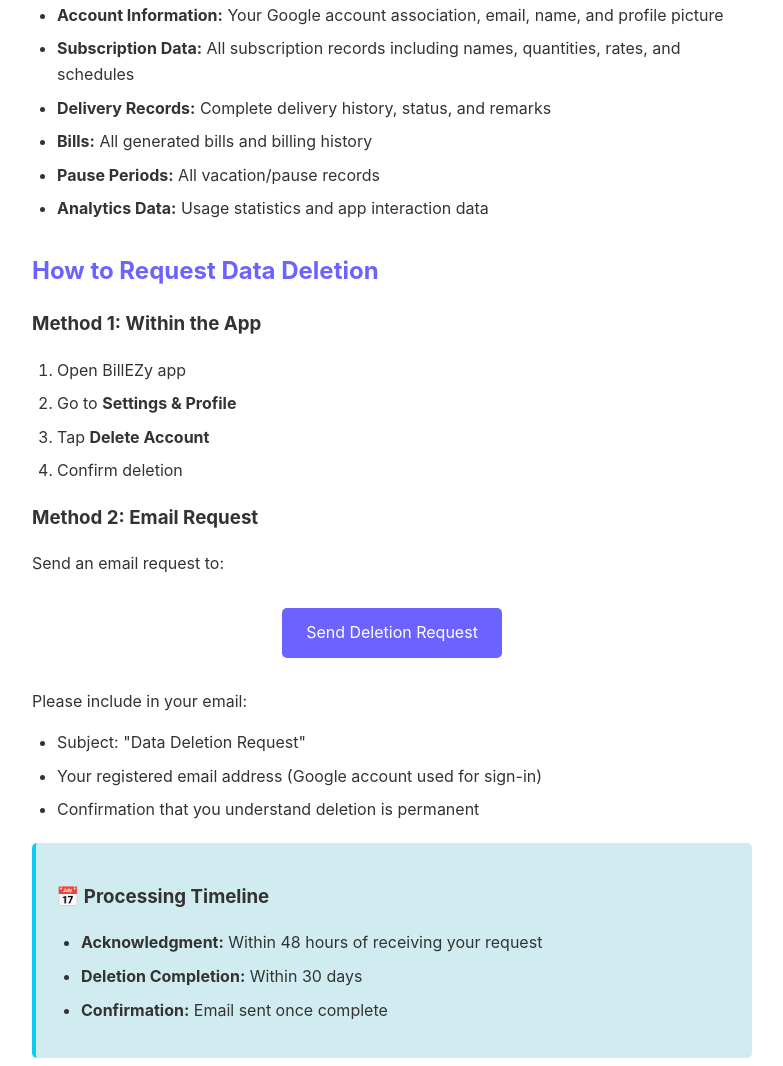
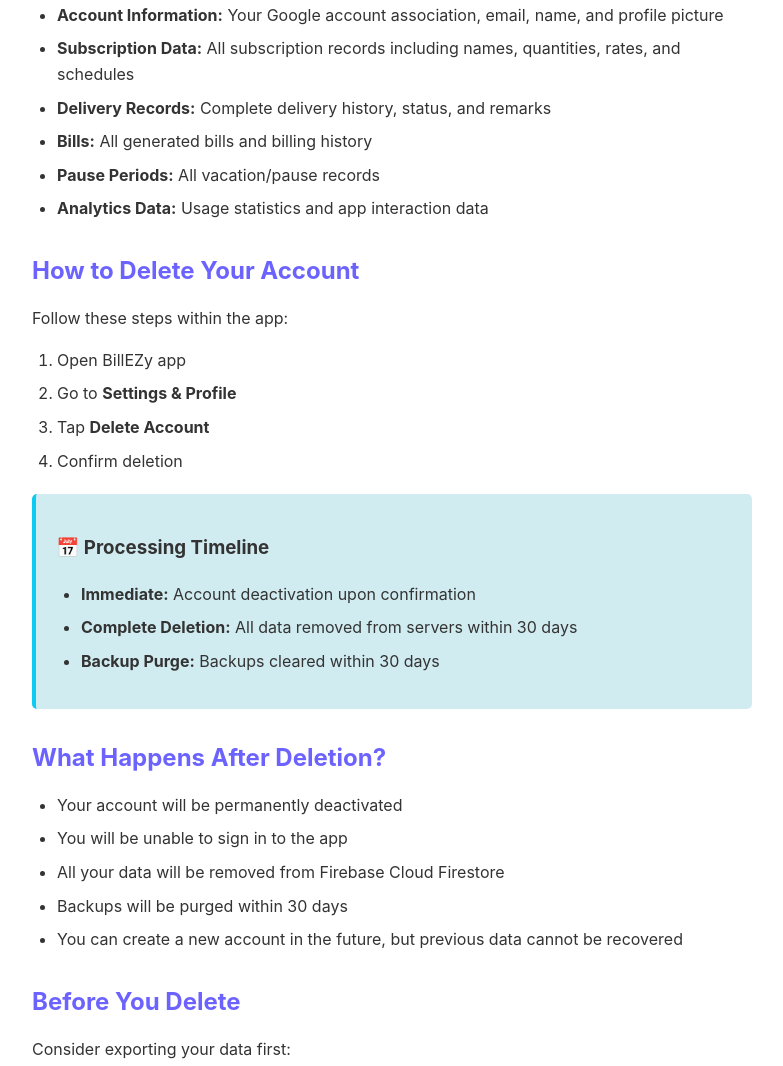
Before and after one commit to shashiverse/BillEZyDocs, a plain HTML site: page data-deletion.html in a window 1280 px wide. Shown: the part 824-1890 px from the top of the page, without its empty margins (248-1031 px from the left). Drawn offline with Linux system fonts and the light colour scheme.

Commit message:
Add files via upload

```diff
--- a/data-deletion.html
+++ b/data-deletion.html
@@ -106,9 +106,9 @@
             <li><strong>Analytics Data:</strong> Usage statistics and app interaction data</li>
         </ul>
 
-        <h2>How to Request Data Deletion</h2>
+        <h2>How to Delete Your Account</h2>
 
-        <h3>Method 1: Within the App</h3>
+        <p>Follow these steps within the app:</p>
         <ol>
             <li>Open BillEZy app</li>
             <li>Go to <strong>Settings & Profile</strong></li>
@@ -116,25 +116,12 @@
             <li>Confirm deletion</li>
         </ol>
 
-        <h3>Method 2: Email Request</h3>
-        <p>Send an email request to:</p>
-        <div style="text-align: center;">
-            <a href="mailto:shashiverse@gmail.com?subject=Data%20Deletion%20Request&body=I%20would%20like%20to%20request%20deletion%20of%20my%20BillEZy%20account.%0A%0AAccount%20Email%3A%20" class="email-button">Send Deletion Request</a>
-        </div>
-
-        <p>Please include in your email:</p>
-        <ul>
-            <li>Subject: "Data Deletion Request"</li>
-            <li>Your registered email address (Google account used for sign-in)</li>
-            <li>Confirmation that you understand deletion is permanent</li>
-        </ul>
-
         <div class="info">
             <h3>📅 Processing Timeline</h3>
             <ul>
-                <li><strong>Acknowledgment:</strong> Within 48 hours of receiving your request</li>
-                <li><strong>Deletion Completion:</strong> Within 30 days</li>
-                <li><strong>Confirmation:</strong> Email sent once complete</li>
+                <li><strong>Immediate:</strong> Account deactivation upon confirmation</li>
+                <li><strong>Complete Deletion:</strong> All data removed from servers within 30 days</li>
+                <li><strong>Backup Purge:</strong> Backups cleared within 30 days</li>
             </ul>
         </div>
 
```
Also changed, not shown: support.html (+0 -1 lines).
